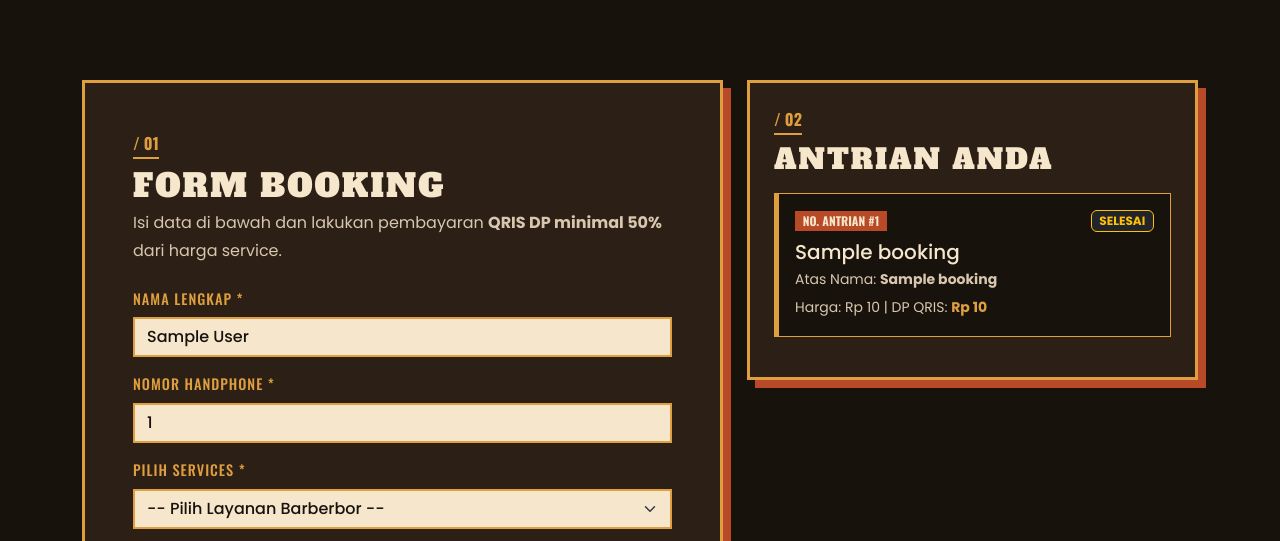
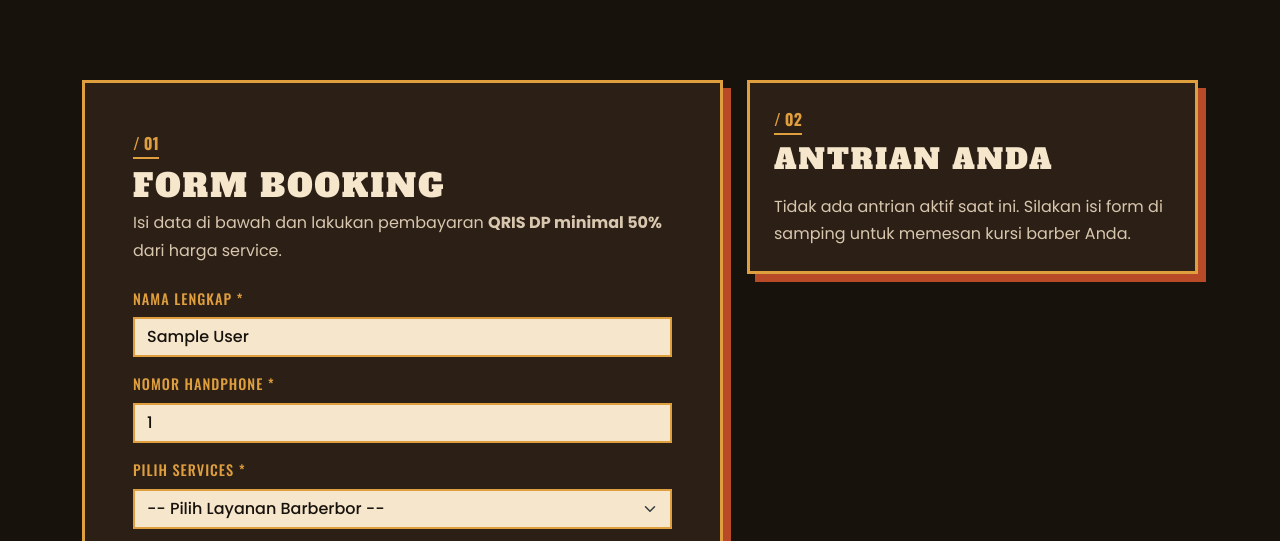
Before and after one commit to nadhirrifqi/Final-Project-Pratikum-Pemrograman-IF-D, a PHP site: page /booking.php in a window 1280 px wide. Shown: the part 325-866 px from the top of the page. Run offline with PHP 8.4, Linux system fonts and the light colour scheme; the visitor is signed in with stand-in values (Sample User, id 1); tables that the repository leaves empty or names only in its code hold one stand-in row (values such as "Sample post").

Commit message:
add booking.pphp

```diff
--- a/booking.php
+++ b/booking.php
@@ -2,15 +2,47 @@
 session_start();
 require 'koneksi.php';
 
-$status_pesan = isset($_GET['status']) ? $_GET['status'] : '';
-$pesan_teks   = isset($_GET['pesan']) ? $_GET['pesan'] : '';
+if (!isset($_SESSION['role']) || $_SESSION['role'] !== 'customer') {
+    header("Location: index.php?error=Silakan login terlebih dahulu!");
+    exit();
+}
 
-// Ambil riwayat booking milik customer yang sedang login berdasarkan email/no_hp
 $email_user = $_SESSION['email'];
-$stmt_riwayat = $koneksi->prepare("SELECT * FROM bookings WHERE email_customer = ? ORDER BY id_booking DESC");
+
+// Ambil antrian aktif milik customer (yang statusnya BELUM 'Selesai')
+$stmt_riwayat = $koneksi->prepare("SELECT * FROM bookings WHERE email_customer = ? AND status_antrian != 'Selesai' ORDER BY id_booking DESC");
 $stmt_riwayat->bind_param("s", $email_user);
 $stmt_riwayat->execute();
 $riwayat_booking = $stmt_riwayat->get_result();
+
+// Endpoint AJAX ringan agar antrian yang sudah 'Selesai' langsung hilang secara real-time
+if (isset($_GET['ajax_antrian']) && $_GET['ajax_antrian'] == '1') {
+    if ($riwayat_booking->num_rows > 0) {
+        while ($row = $riwayat_booking->fetch_assoc()) {
+            if ($row['status_antrian'] === 'Antrian Berikutnya') {
+                echo '<div class="alert retro-alert-call mb-3 fw-bold" data-panggil="1">';
+                echo '🔔 PERHATIAN (Antrian #' . $row['id_booking'] . '):<br>';
+                echo '"Anda antrian berikutnya, pastikan sudah berada di tempat!"';
+                echo '</div>';
+            }
+            echo '<div class="retro-queue-ticket p-3 mb-3">';
+            echo '<div class="d-flex justify-content-between align-items-center mb-2">';
+            echo '<span class="badge retro-price-badge">NO. ANTRIAN #' . $row['id_booking'] . '</span>';
+            echo '<span class="badge bg-dark text-warning border border-warning">' . strtoupper(htmlspecialchars($row['status_antrian'])) . '</span>';
+            echo '</div>';
+            echo '<h5 class="mb-1 text-cream">' . htmlspecialchars($row['nama_service']) . '</h5>';
+            echo '<p class="small mb-1 retro-text">Atas Nama: <strong>' . htmlspecialchars($row['nama_customer']) . '</strong></p>';
+            echo '<p class="small mb-0 retro-text">Harga: Rp ' . number_format($row['harga_service'], 0, ',', '.') . ' | DP QRIS: <span class="text-mustard fw-bold">Rp ' . number_format($row['jumlah_dp'], 0, ',', '.') . '</span></p>';
+            echo '</div>';
+        }
+    } else {
+        echo '<p class="retro-text mb-0">Tidak ada antrian aktif saat ini. Silakan isi form di samping untuk memesan kursi barber Anda.</p>';
+    }
+    exit();
+}
+
+$status_pesan = isset($_GET['status']) ? $_GET['status'] : '';
+$pesan_teks   = isset($_GET['pesan']) ? $_GET['pesan'] : '';
 ?>
 <!DOCTYPE html>
 <html lang="id">
@@ -64,7 +96,6 @@ $riwayat_booking = $stmt_riwayat->get_result();
                                 <input type="tel" name="no_hp" class="form-control retro-input" value="<?= htmlspecialchars($_SESSION['no_hp']); ?>" required>
                             </div>
 
-                            <!-- Dropdown Services sesuai pada halaman Services & Pricing di Home -->
                             <div class="mb-3">
                                 <label class="form-label retro-label">PILIH SERVICES *</label>
                                 <select id="selectService" name="nama_service" class="form-select retro-input" required>
@@ -97,7 +128,6 @@ $riwayat_booking = $stmt_riwayat->get_result();
                                 <label class="form-label retro-label">METODE PEMBAYARAN: QRIS BARBERBOR *</label>
                                 <div class="retro-qris-box p-3 text-center mb-3">
                                     <span class="badge retro-price-badge mb-2">SCAN QRIS OFFICIAL BARBERBOR</span>
-                                    <!-- Visual QRIS SVG agar selalu tampil tajam tanpa broken link -->
                                     <div class="qris-svg-wrapper mx-auto my-2">
                                         <svg width="160" height="160" viewBox="0 0 160 160" xmlns="http://www.w3.org/2000/svg">
                                             <rect width="160" height="160" fill="#F5E6CC"/>
@@ -127,7 +157,7 @@ $riwayat_booking = $stmt_riwayat->get_result();
 
                                 <label class="form-label retro-label">NOMINAL TRANSFER DP QRIS (RP) *</label>
                                 <input type="number" id="inputJumlahDp" name="jumlah_dp" class="form-control retro-input" placeholder="Masukkan nominal DP (minimal 50% harga service)" min="0" required>
-                                <small id="pesanValidasiDp" class="text-warning d-block mt-1">
+                                <small class="text-warning d-block mt-1">
                                     * Jika tidak membayar DP atau nominal kurang dari 50%, booking tidak akan berhasil.
                                 </small>
                             </div>
@@ -139,17 +169,17 @@ $riwayat_booking = $stmt_riwayat->get_result();
                     </div>
                 </div>
 
-                <!-- Kolom Kanan: Status Antrian Customer Saat Ini -->
+                <!-- Kolom Kanan: Status Antrian Aktif Customer (Hilang Otomatis Jika Selesai) -->
                 <div class="col-lg-5">
                     <div class="retro-card-box p-4">
                         <div class="retro-section-num">/ 02</div>
                         <h3 class="retro-section-title fs-3 mb-3">ANTRIAN ANDA</h3>
 
+                        <div id="containerAntrianCustomer">
                             <?php if ($riwayat_booking->num_rows > 0): ?>
                                 <?php while ($row = $riwayat_booking->fetch_assoc()): ?>
                                     <?php if ($row['status_antrian'] === 'Antrian Berikutnya'): ?>
-                                    <!-- Alert Panggilan Antrian dari Owner -->
-                                    <div class="alert retro-alert-call mb-3 fw-bold">
+                                        <div class="alert retro-alert-call mb-3 fw-bold" data-panggil="1">
                                             🔔 PERHATIAN (Antrian #<?= $row['id_booking']; ?>):<br>
                                             "Anda antrian berikutnya, pastikan sudah berada di tempat!"
                                         </div>
@@ -174,8 +204,9 @@ $riwayat_booking = $stmt_riwayat->get_result();
                                     </div>
                                 <?php endwhile; ?>
                             <?php else: ?>
-                            <p class="retro-text">Belum ada jadwal booking aktif. Silakan isi form di samping untuk memesan kursi barber Anda.</p>
+                                <p class="retro-text mb-0">Tidak ada antrian aktif saat ini. Silakan isi form di samping untuk memesan kursi barber Anda.</p>
                             <?php endif; ?>
+                        </div>
                     </div>
                 </div>
             </div>
```
Lines whose indentation alone changed are shown as unchanged.
